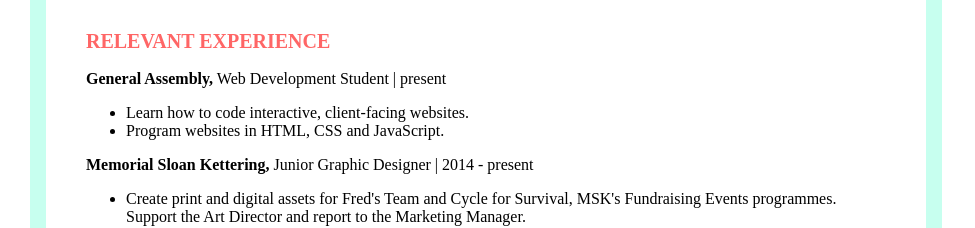
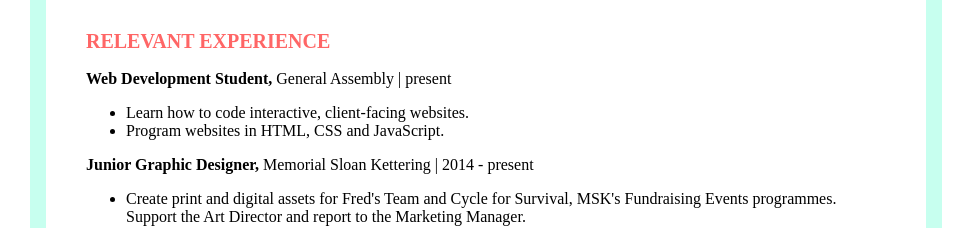
Before and after one commit to harukaaoki/FEWD60_harukaaoki, a plain HTML site: page assignment1/index.html in a window 1280 px wide. Shown: the part 300-528 px from the top of the page, without its empty margins (0-975 px from the left). Drawn offline with Linux system fonts and the light colour scheme; a web font is replaced by a local one.

Commit message:
Syncing changes to titles

```diff
--- a/assignment1/index.html
+++ b/assignment1/index.html
@@ -21,7 +21,7 @@
 				<section>
 					<h2>RELEVANT EXPERIENCE</h2>
 						<p>
-							<strong>General Assembly,</strong> Web Development Student | present
+							<strong>Web Development Student,</strong> General Assembly | present
 						</p>
 							<ul>
 								<li>
@@ -33,7 +33,7 @@
 							</ul>
 
 						<p>
-							<strong>Memorial Sloan Kettering,</strong> Junior Graphic Designer | 2014 - present
+							<strong>Junior Graphic Designer,</strong> Memorial Sloan Kettering | 2014 - present
 						</P>
 							<ul>
 								<li>
```
